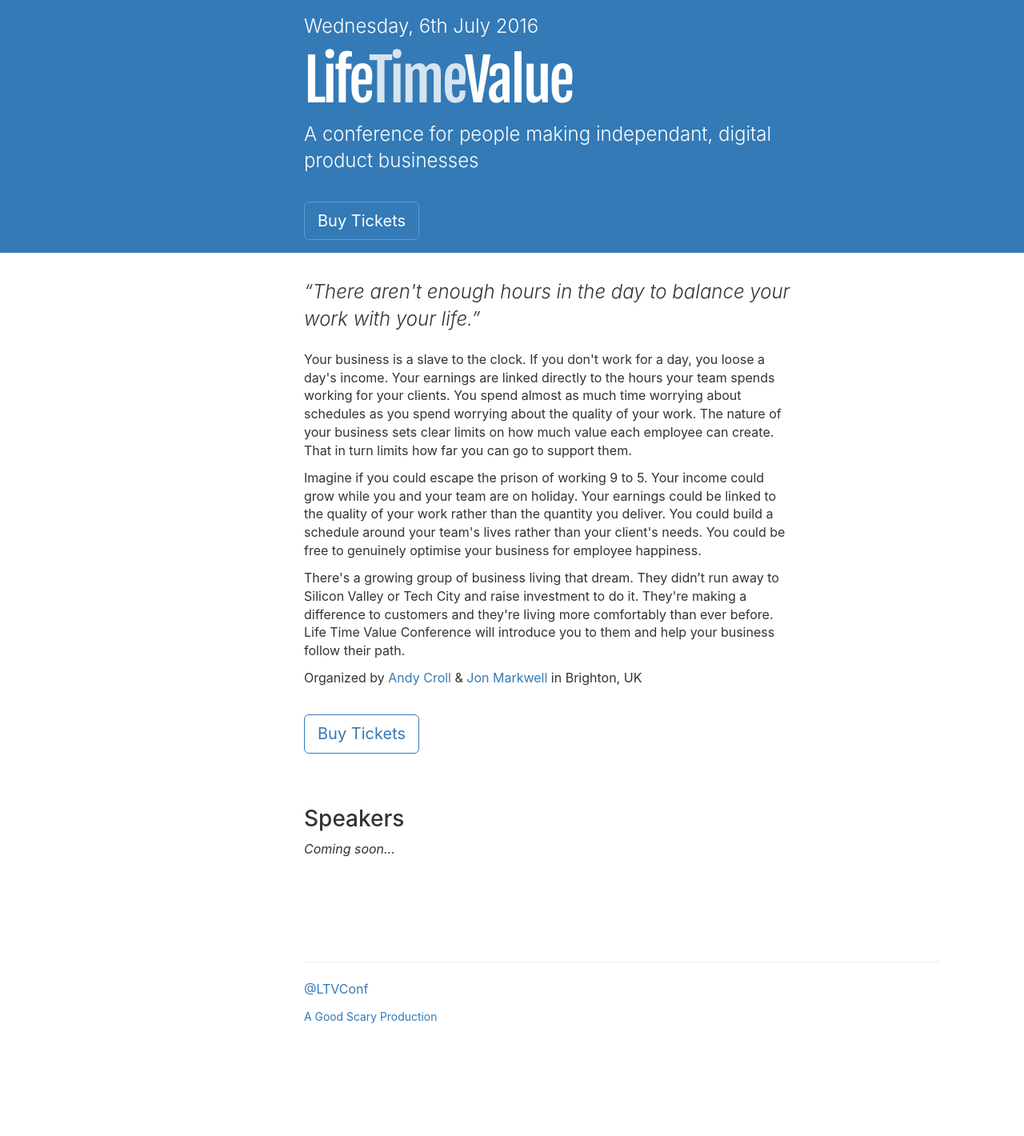
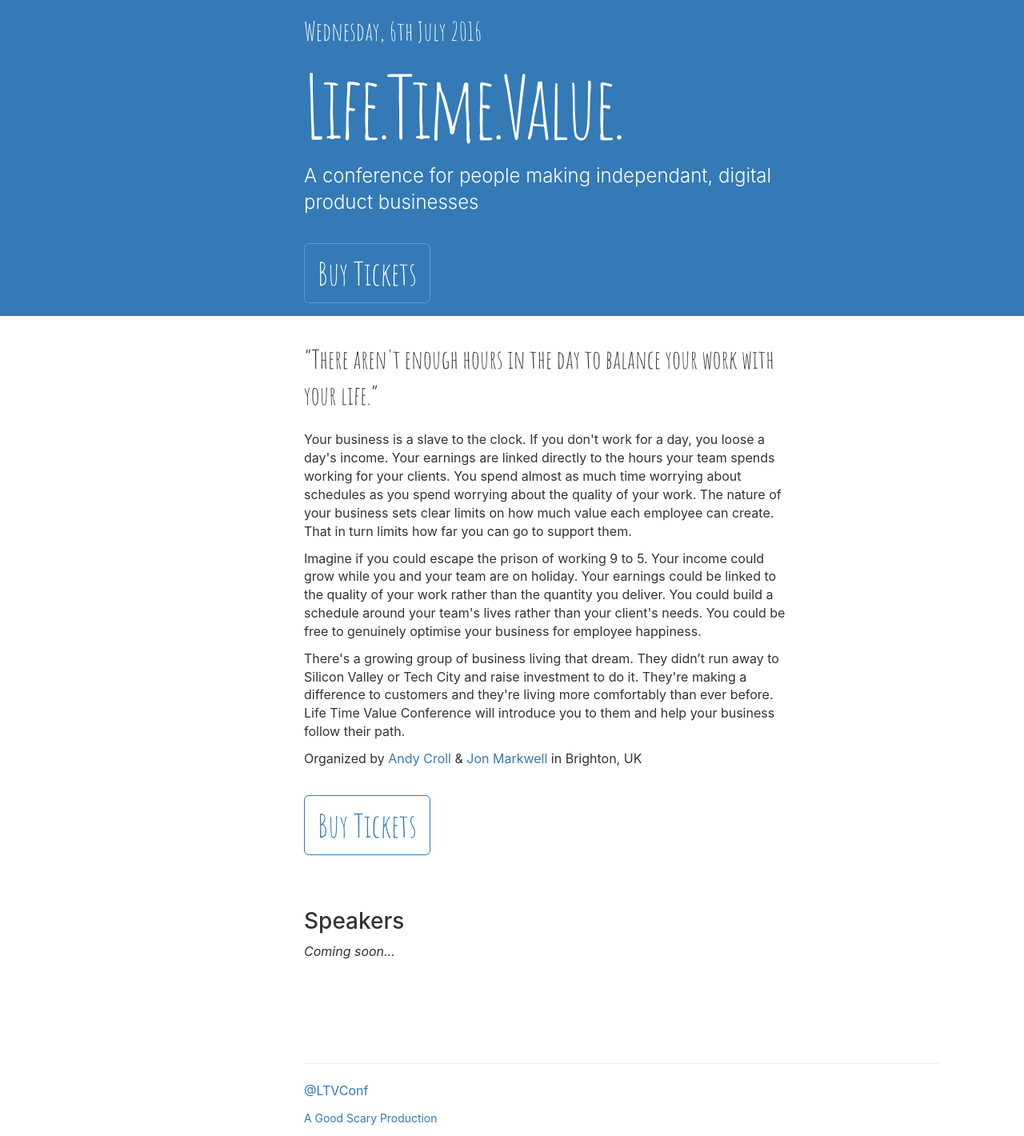
Before and after one commit to andycroll/ltvconf-2016, a Jekyll site: the page built from index.html, in a window 1280 px wide. Shown: the whole page at 80% size. Built offline with Jekyll 4.4.1, drawn with Linux system fonts in a browser that asks for light colours; comment, search, counter and statistics services are not loaded; before the commit the page ends 1293 px from its top, so only the background shows below that.

Commit message:
More fun

```diff
--- a/_layouts/default.html
+++ b/_layouts/default.html
@@ -17,7 +17,6 @@
   <meta name="application-name" content="{{ site.name }}">
 
   <link rel="stylesheet" href="/css/ltvconf.css">
-  <link rel="stylesheet" href="//fonts.googleapis.com/css?family=Fjalla+One&text=LifeTimeValue" type="text/css">
 </head>
 
 <body>
@@ -26,9 +25,9 @@
   <div class="container-fluid">
     <div class="row">
       <div class="col-sm-offset-3 col-sm-9">
-        <p class="lead">Wednesday, 6th July 2016</p>
+        <p class="date">Wednesday, 6th July 2016</p>
         <h1 class="display-1">
-          Life<span style="opacity:0.8">Time</span><span style="opacity:1.0">Value</span><br />
+          Life.Time.Value.
         </h1>
       </div>
     </div>
@@ -37,7 +36,7 @@
         <p class="lead">A conference for people making independant, digital product businesses</p>
         <p>
           <br />
-          <a href="https://ti.to/goodscary/life-time-value-2016" class="btn btn-outline-inverse btn-lg">Buy Tickets</a>
+          <a href="#" class="btn btn-outline-inverse btn-lg">Buy Tickets</a>
         </p>
       </div>
     </div>
--- a/css/ltvconf.scss
+++ b/css/ltvconf.scss
@@ -69,12 +69,25 @@
     margin-bottom: 0;
   }
 
+  .date {
+    font-size: 32px;
+    font-family: 'Amatic SC', cursive;
+    margin-bottom: 11px;
+  }
+
   .lead {
     margin-bottom: 11px;
   }
 }
 
+.lead-pull {
+  font-family: 'Amatic SC', cursive;
+  font-size: 32px;
+}
+
 .btn-outline {
+  font-family: 'Amatic SC', cursive;
+  font-size: 40px;
   color: $brand-primary;
   background-color: transparent;
   border-color: $brand-primary;
@@ -87,6 +100,8 @@
 }
 
 .btn-outline-inverse {
+  font-family: 'Amatic SC', cursive;
+  font-size: 40px;
   color: #fff;
   background-color: transparent;
   border-color: lighten($brand-primary, 13.5%);
@@ -107,21 +122,22 @@
   margin: -0.06em 0 0 -0.02em
 }
 
+@import url(https://fonts.googleapis.com/css?family=Amatic+SC);
 .display-1 {
-  font-family: 'Fjalla One', sans-serif;
+  font-size: 72px;
+  font-family: 'Amatic SC', cursive;
   margin-top: 0;
   letter-spacing: -0.04em;
 }
 
 @media (min-width: $screen-md-min) {
   .display-1 {
-    font-size: 54px;
   }
 }
 
 @media (min-width: $screen-lg-min) {
   .display-1 {
-    font-size: 72px;
+    font-size: 108px;
   }
 }
 
--- a/index.html
+++ b/index.html
@@ -7,12 +7,12 @@
   <div class="header">
     <div class="row">
       <div class="col-sm-offset-3 col-sm-9 col-md-8 col-lg-7">
-        <p class="lead"><i>&ldquo;There aren't enough hours in the day to balance your work with your life.&rdquo;</i></p>
+        <p class="lead lead-pull">&ldquo;There aren't enough hours in the day to balance your work with your life.&rdquo;</p>
         <p>Your business is a slave to the clock. If you don't work for a day, you loose a day's income. Your earnings are linked directly to the hours your team spends working for your clients. You spend almost as much time worrying about schedules as you spend worrying about the quality of your work. The nature of your business sets clear limits on how much value each employee can create. That in turn limits how far you can go to support them.</p>
         <p>Imagine if you could escape the prison of working 9 to 5. Your income could grow while you and your team are on holiday. Your earnings could be linked to the quality of your work rather than the quantity you deliver. You could build a schedule around your team's lives rather than your client's needs. You could be free to genuinely optimise your business for employee happiness.</p>
         <p>There's a growing group of business living that dream. They didn&rsquo;t run away to Silicon Valley or Tech City and raise investment to do it. They're making a difference to customers and they're living more comfortably than ever before. Life Time Value Conference will introduce you to them and help your business follow their path.</p>
         <p>Organized by <a href="http://andycroll.com">Andy Croll</a> &amp; <a href="http://jonathanmarkwell.com">Jon Markwell</a> in Brighton,&nbsp;UK</p>
-        <p><br><a href="https://ti.to/goodscary/life-time-value-2016" class="btn btn-outline btn-lg">Buy Tickets</a></p>
+        <p><br><a href="#" class="btn btn-outline btn-lg">Buy Tickets</a></p>
         <p>&nbsp;</p>
       </div>
     </div>
```
Lines whose indentation alone changed are shown as unchanged.
